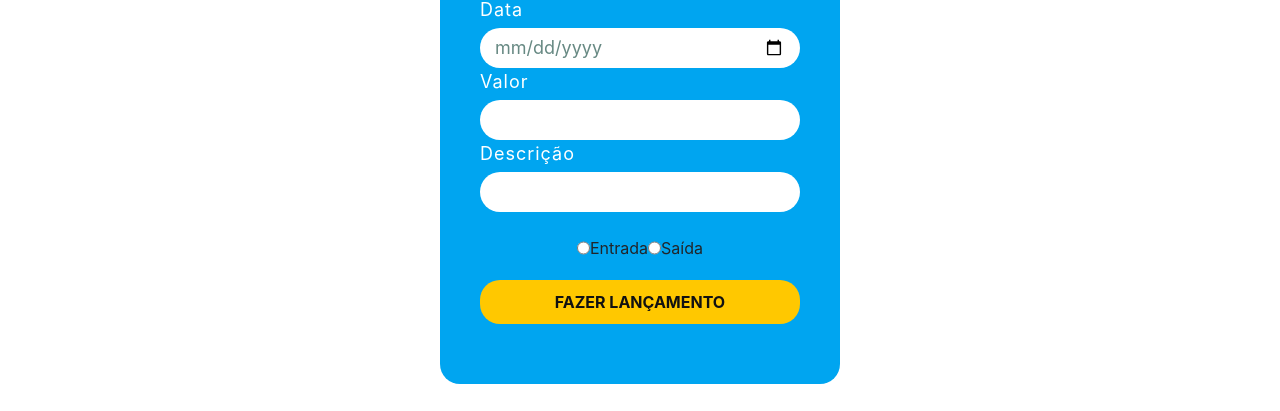
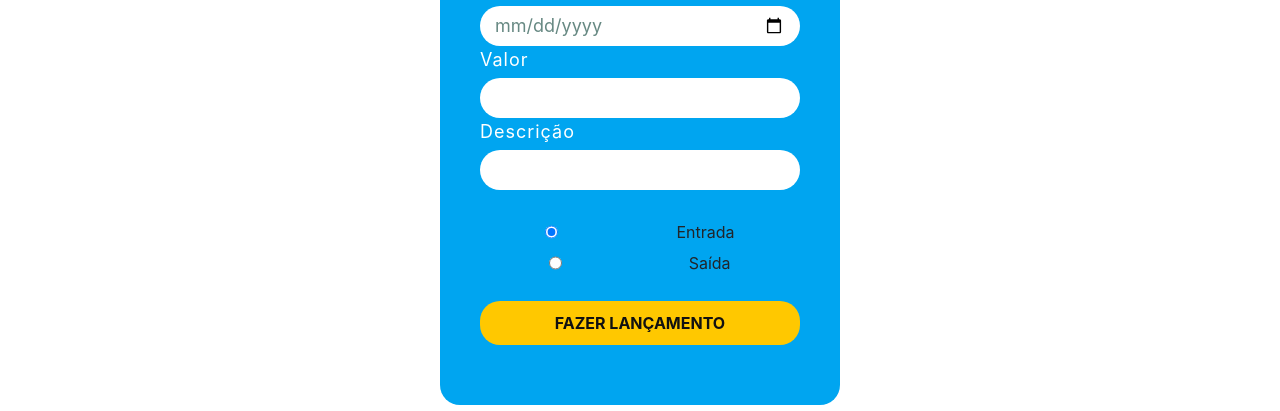
Before and after one commit to Ofelia-1985/Projeto_Neon, a plain HTML site: page tela2.html in a window 1280 px wide. Shown: the part 371-782 px from the top of the page. Drawn offline with nearby package versions, Linux system fonts and the light colour scheme.

Commit message:
Correção dos checks
Foi organizado os checks para ser selecionado apenas um.

```diff
--- a/assets/css/tela1.css
+++ b/assets/css/tela1.css
@@ -117,7 +117,7 @@ body
     text-transform: uppercase;
     letter-spacing:5px;
     margin-bottom: 30px;
-    font-size: 35px
+    font-size: 24px
 }
 
 .form h2
--- a/assets/css/tela2.css
+++ b/assets/css/tela2.css
@@ -165,7 +165,8 @@ body
 
 .check{
     display: flex;
-    justify-content: center;
+    justify-content: space-around;
+    margin: .4rem;
 
 }
 
--- a/tela2.html
+++ b/tela2.html
@@ -40,9 +40,14 @@
                 </div>
 
                     <div class="check">
-                         <input type="radio" name="" value="Entrada"> Entrada
-                        <input type="radio" name="" value="Saida"> Saída<br>
+                         <input type="radio" id="Entrada" name="drone" value="entrada" checked>
+                         <label for="entrada">Entrada</label>
                     </div>
+                    <div class="check">
+                        <input type="radio" id="saida" name="drone" value="saida">
+                        <label for="saida">Saída</label>
+                    </div>
+
                 <button class="botao" onclick="produto.salvar()" id="lancar">FAZER LANÇAMENTO</button>
         </div>
 
```
